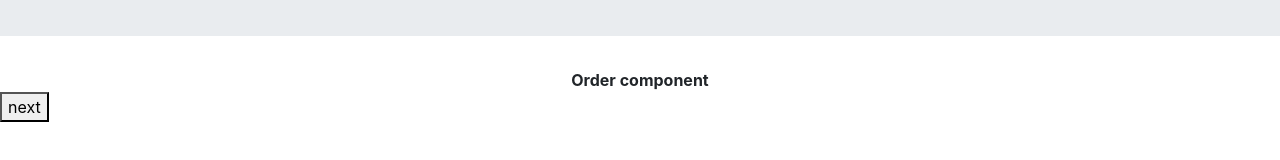
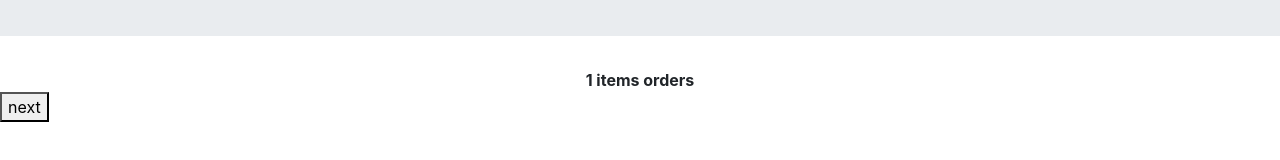
Before and after one commit to ismailbaig/miapp, an Angular app: page /orders/1 in a window 1280 px wide. Shown: the part 148-308 px from the top of the page. Built offline with nearby package versions, Linux system fonts and the light colour scheme.

Commit message:
cordova plugin added

```diff
--- a/package.json
+++ b/package.json
@@ -20,6 +20,7 @@
     "@angular/platform-browser-dynamic": "~9.1.11",
     "@angular/router": "~9.1.11",
     "bootstrap": "^4.5.0",
+    "cordova": "^9.0.0",
     "rxjs": "~6.5.4",
     "tslib": "^1.10.0",
     "zone.js": "~0.10.2"
--- a/src/app/app-routing.module.ts
+++ b/src/app/app-routing.module.ts
@@ -8,7 +8,7 @@ import { PaymentComponent } from './payment/payment.component';
 const routes : Routes = [
     { path:'', redirectTo:'home', pathMatch:"prefix"},
     {path:'home', component: HomeComponent},
-    {path:'orders/:data', component: OrderComponent},
+    {path:'orders/:quantity', component: OrderComponent},
     {path:'payment', component: PaymentComponent},
 ]
 
--- a/src/app/home/home.component.ts
+++ b/src/app/home/home.component.ts
@@ -13,7 +13,9 @@ export class HomeComponent {
   constructor(private router: Router ){}
 
   buy(){
-    console.log(this.items.quantity);
-    this.router.navigate(['/orders', {data: this.items.quantity}]);
+    console.log("In Home component : " + this.items.quantity);
+    //this.router.navigate(['/orders/', {data: this.items.quantity}]);
+    //this.router.navigateByUrl('/orders/quantity='+ this.items.quantity);
+    this.router.navigateByUrl('/orders/'+this.items.quantity);
   }
 }
--- a/src/app/order/order.component.html
+++ b/src/app/order/order.component.html
@@ -1,3 +1,3 @@
 <div class="text-center">
-    <b>Order component</b></div>
+    <b>{{_quantity.quantity}} items orders</b></div>
     <button (click)="next()">next</button>
--- a/src/app/order/order.component.ts
+++ b/src/app/order/order.component.ts
@@ -1,5 +1,9 @@
 import { Component, OnInit } from "@angular/core";
 import { Router, ActivatedRoute } from '@angular/router';
+
+export interface order {
+    quantity: string;
+}
 
 @Component({
     selector: 'app-order',
@@ -7,12 +11,13 @@ import { Router, ActivatedRoute } from '@angular/router';
 })
 export class OrderComponent implements OnInit{
 
-    _data: Number;
+    _quantity: order;
     constructor(private router:Router, private route: ActivatedRoute){}
 
     ngOnInit(): void {
-        let _data = this.route.snapshot.paramMap.get('data');
-        console.log(this._data);
+        // _data = this.route.snapshot.paramMap.get('data');
+        this._quantity = <order>this.route.snapshot.params;
+        console.log("In Order component : " + this._quantity.quantity);
     }
 
 
```
Also changed, not shown: cordova-commands.txt (added), 2 other files (tests, documents, lock files or other folders).
